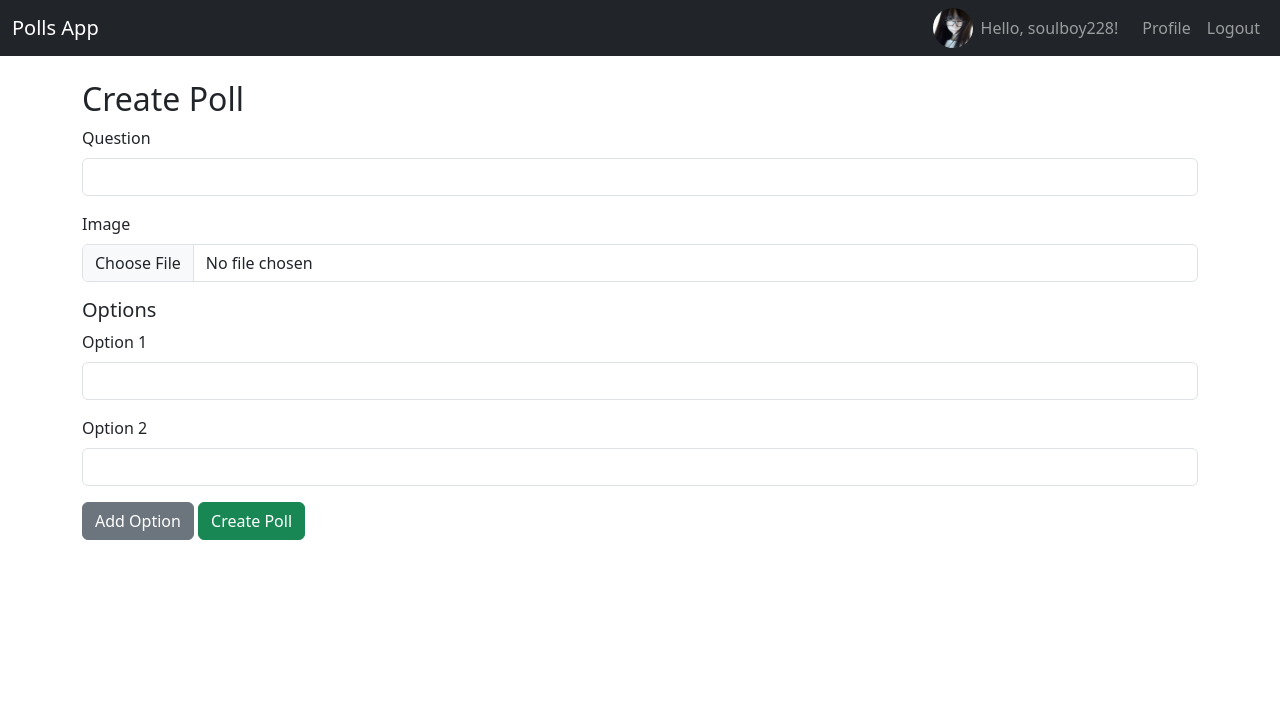
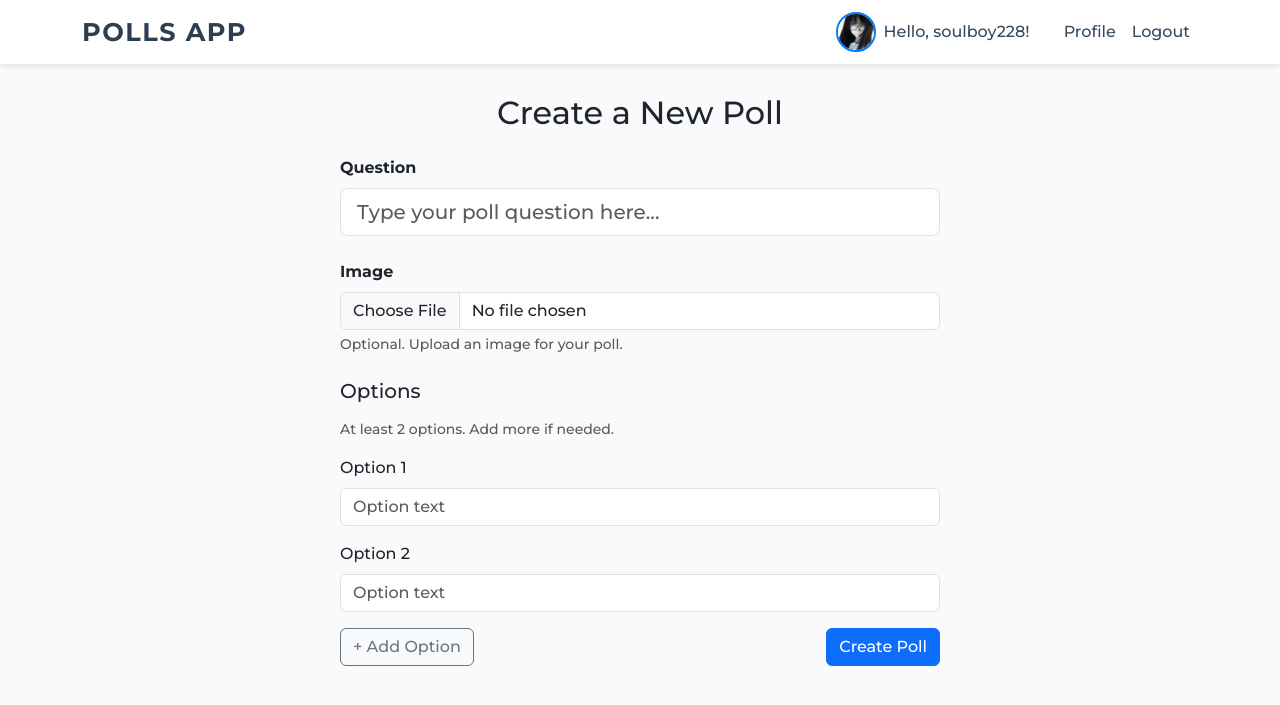
Before and after one commit to aaashalet/polls-app, a Flask app: page /create in a window 1280 px wide. Shown: the top 705 px of the page. Run offline with Flask 3, Linux system fonts and the light colour scheme; a user stored in the database is signed in; some libraries are stand-ins or nearby versions.

Commit message:
Опана

```diff
--- a/templates/create_poll.html
+++ b/templates/create_poll.html
@@ -1,37 +1,44 @@
 {% extends "layout.html" %}
 {% block content %}
-<h2>Create Poll</h2>
-<form method="POST" enctype="multipart/form-data">
+<div class="mx-auto" style="max-width: 600px;">
+  <h2 class="mb-4 text-center">Create a New Poll</h2>
+  <form method="POST" enctype="multipart/form-data" novalidate>
     {{ form.hidden_tag() }}
 
-  <div class="mb-3">
-    {{ form.question.label(class="form-label") }}
-    {{ form.question(class="form-control") }}
+    <div class="mb-4">
+      {{ form.question.label(class="form-label fw-semibold") }}
+      {{ form.question(class="form-control form-control-lg", placeholder="Type your poll question here...") }}
       {% for error in form.question.errors %}
-      <div class="text-danger">{{ error }}</div>
+        <div class="text-danger small mt-1">{{ error }}</div>
       {% endfor %}
     </div>
 
-  <div class="mb-3">
-    {{ form.image.label(class="form-label") }}
+    <div class="mb-4">
+      {{ form.image.label(class="form-label fw-semibold") }}
       {{ form.image(class="form-control") }}
+      <div class="form-text">Optional. Upload an image for your poll.</div>
       {% for error in form.image.errors %}
-      <div class="text-danger">{{ error }}</div>
+        <div class="text-danger small mt-1">{{ error }}</div>
       {% endfor %}
     </div>
 
-  <h5>Options</h5>
+    <h5 class="mb-3">Options</h5>
+    <small class="text-muted d-block mb-3">At least 2 options. Add more if needed.</small>
+
     {% for option in form.options %}
       <div class="mb-3">
         <label class="form-label">Option {{ loop.index }}</label>
-      {{ option(class="form-control") }}
+        {{ option(class="form-control", placeholder="Option text") }}
         {% for error in option.errors %}
-        <div class="text-danger">{{ error }}</div>
+          <div class="text-danger small mt-1">{{ error }}</div>
         {% endfor %}
       </div>
     {% endfor %}
 
-  <button type="submit" name="add_option" value="1" class="btn btn-secondary">Add Option</button>
-  <button type="submit" name="submit" value="1" class="btn btn-success">Create Poll</button>
+    <div class="d-flex justify-content-between">
+      <button type="submit" name="add_option" class="btn btn-outline-secondary">+ Add Option</button>
+      <button type="submit" name="submit" class="btn btn-primary">Create Poll</button>
+    </div>
   </form>
+</div>
 {% endblock %}
--- a/templates/layout.html
+++ b/templates/layout.html
@@ -4,23 +4,74 @@
   <meta charset="UTF-8" />
   <meta name="viewport" content="width=device-width, initial-scale=1" />
   <title>Polls App</title>
+
+  <!-- Google Fonts: Montserrat -->
+  <link href="https://fonts.googleapis.com/css2?family=Montserrat:wght@500;700&display=swap" rel="stylesheet" />
+
+  <!-- Bootstrap CSS -->
   <link href="https://cdn.jsdelivr.net/npm/bootstrap@5.3.0/dist/css/bootstrap.min.css" rel="stylesheet" />
+
+  <style>
+    body {
+      padding-top: 70px;
+      font-family: 'Montserrat', sans-serif;
+      background-color: #f9fafb;
+    }
+    .navbar-brand {
+      font-weight: 700;
+      font-size: 1.6rem;
+      letter-spacing: 1.5px;
+      color: #2c3e50 !important;
+      text-transform: uppercase;
+    }
+    .navbar {
+      background-color: #ffffff !important;
+      box-shadow: 0 2px 6px rgba(0,0,0,0.1);
+    }
+    .nav-link {
+      font-weight: 500;
+      color: #34495e !important;
+      transition: color 0.3s ease;
+    }
+    .nav-link:hover {
+      color: #007bff !important;
+    }
+    .navbar-text {
+      color: #34495e;
+      font-weight: 500;
+      margin-right: 10px;
+    }
+    .avatar {
+      width: 40px;
+      height: 40px;
+      object-fit: cover;
+      border-radius: 50%;
+      border: 2px solid #007bff;
+      margin-right: 8px;
+      transition: transform 0.3s ease;
+    }
+    .avatar:hover {
+      transform: scale(1.1);
+    }
+  </style>
 </head>
 <body>
-<nav class="navbar navbar-expand-lg navbar-dark bg-dark">
-  <div class="container-fluid">
+<nav class="navbar fixed-top navbar-expand-lg">
+  <div class="container">
     <a class="navbar-brand" href="{{ url_for('index') }}">Polls App</a>
-    <button class="navbar-toggler" type="button" data-bs-toggle="collapse" data-bs-target="#navbarNav" aria-controls="navbarNav" aria-expanded="false" aria-label="Toggle navigation">
+    <button class="navbar-toggler" type="button" data-bs-toggle="collapse" data-bs-target="#navbarNav"
+            aria-controls="navbarNav" aria-expanded="false" aria-label="Toggle navigation">
       <span class="navbar-toggler-icon"></span>
     </button>
-    <div class="collapse navbar-collapse" id="navbarNav">
-      <ul class="navbar-nav ms-auto">
+    <div class="collapse navbar-collapse justify-content-end" id="navbarNav">
+      <ul class="navbar-nav align-items-center">
         {% if current_user.is_authenticated %}
-          <li class="nav-item d-flex align-items-center">
+          <li class="nav-item d-flex align-items-center me-3">
             {% if current_user.avatar_filename %}
-              <img src="{{ url_for('static', filename='uploads/' ~ current_user.avatar_filename) }}" alt="Avatar" class="rounded-circle me-2" style="width:40px; height:40px; object-fit:cover;">
+              <img src="{{ url_for('static', filename='uploads/' ~ current_user.avatar_filename) }}" alt="Avatar"
+                   class="avatar" title="{{ current_user.username }}">
             {% endif %}
-            <span class="navbar-text me-3">Hello, {{ current_user.username }}!</span>
+            <span class="navbar-text">Hello, {{ current_user.username }}!</span>
           </li>
           <li class="nav-item">
             <a class="nav-link" href="{{ url_for('profile') }}">Profile</a>
```
Also changed, not shown: templates/index.html (+16 -13 lines), instance/polls.db, static/graphs/poll_1.png, static/graphs/poll_3.png, static/graphs/poll_4.png. Lines whose indentation alone changed are shown as unchanged.
